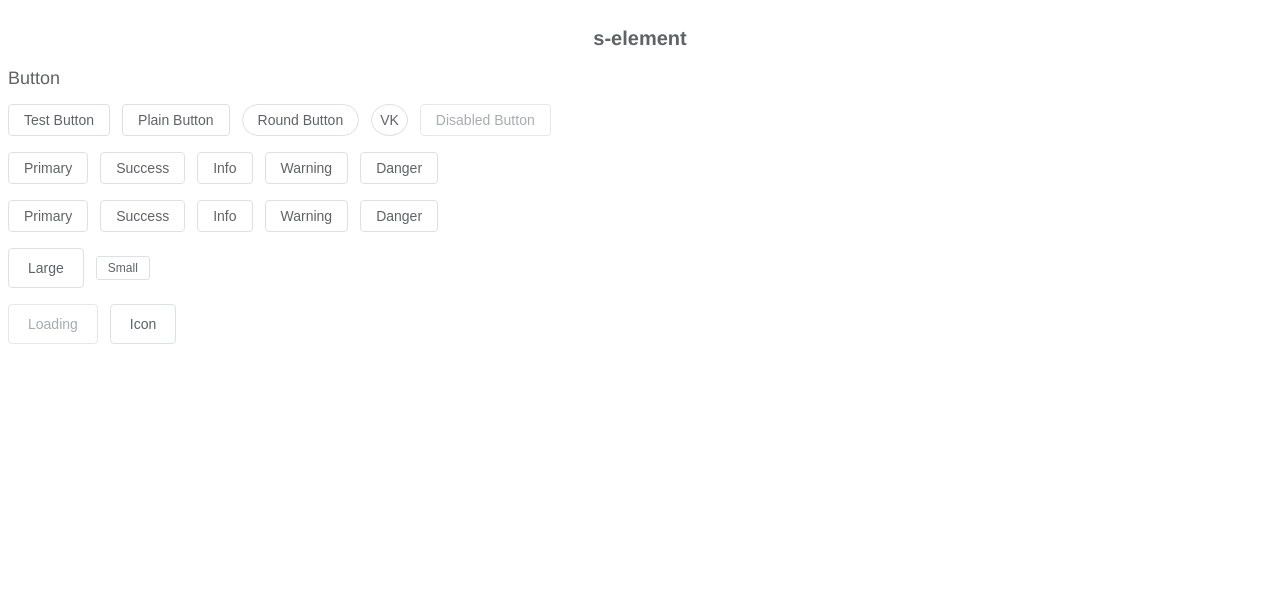
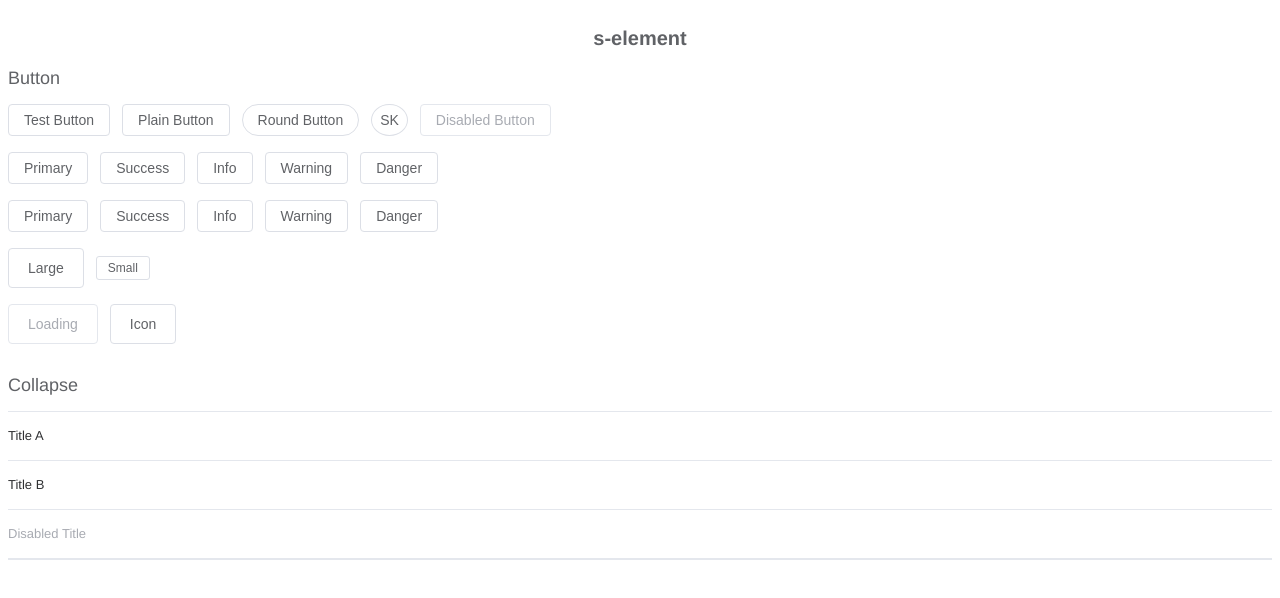
Before and after one commit to Kitesource/s-element, a Vue app: page / in a window 1280 px wide. Shown: the top 598 px of the page. Built offline with nearby package versions, Linux system fonts and the light colour scheme.

Commit message:
feat: add collapse component

```diff
--- a/postcss.config.cjs
+++ b/postcss.config.cjs
@@ -1,8 +1,9 @@
 /* eslint-env node */
 module.exports = {
   plugins: [
+    // 支持嵌套
+    require('postcss-nested'),
     require('postcss-each-variables'),
-    require('postcss-nested'),
     require('postcss-each')({
       plugins: {
         beforeEach: [require('postcss-for'), require('postcss-color-mix')]
--- a/src/App.vue
+++ b/src/App.vue
@@ -1,5 +1,10 @@
 <script setup lang="ts">
+import { ref } from 'vue'
 import Button from '@/components/Button/Button.vue'
+import Collapse from './components/Collapse/Collapse.vue'
+import CollapseItem from './components/Collapse/CollapseItem.vue'
+
+const collapseValue = ref([])
 </script>
 
 <template>
@@ -12,7 +17,7 @@ import Button from '@/components/Button/Button.vue'
     <Button ref="buttonRef">Test Button</Button>
     <Button plain>Plain Button</Button>
     <Button round>Round Button</Button>
-    <Button circle>VK</Button>
+    <Button circle>SK</Button>
     <Button disabled>Disabled Button</Button><br /><br />
     <Button type="primary">Primary</Button>
     <Button type="success">Success</Button>
@@ -28,6 +33,20 @@ import Button from '@/components/Button/Button.vue'
     <Button size="small">Small</Button><br /><br />
     <Button size="large" loading>Loading</Button>
     <Button size="large" icon="arrow-up">Icon</Button><br /><br />
+
+    <h2>Collapse</h2>
+    <Collapse v-model="collapseValue">
+      <CollapseItem name="a" title="Title A">
+        <h1>headline title</h1>
+        <div>this is content a aaa</div>
+      </CollapseItem>
+      <CollapseItem name="b" title="Title B">
+        <div>this is bbbbb test</div>
+      </CollapseItem>
+      <CollapseItem name="c" title="Disabled Title" disabled>
+        <div>this is cccc test</div>
+      </CollapseItem>
+    </Collapse>
   </main>
 </template>
 
--- /dev/null
+++ b/src/components/Collapse/Collapse.vue
@@ -0,0 +1,52 @@
+<template>
+  <div class="sk-collapse">
+    <slot />
+  </div>
+</template>
+<script setup lang="ts">
+import { ref, provide, watch } from 'vue'
+import type { NameType, CollapseProps, CollapseEmits } from './types'
+import { collapseContextKey } from './types'
+
+defineOptions({
+  name: 'SkCollapse'
+})
+const props = defineProps<CollapseProps>()
+const emits = defineEmits<CollapseEmits>()
+
+const activeNames = ref<NameType[]>(props.modelValue)
+watch(
+  () => props.modelValue,
+  () => {
+    activeNames.value = props.modelValue
+  }
+)
+
+if (props.accordion && activeNames.value.length > 1) {
+  console.warn('accordion mode should only have one acitve item')
+}
+
+const handleItemClick = (item: NameType) => {
+  let _activeNames = [...activeNames.value]
+  if (props.accordion) {
+    _activeNames = [activeNames.value[0] === item ? '' : item]
+    activeNames.value = _activeNames
+  } else {
+    const index = _activeNames.indexOf(item)
+    if (index > -1) {
+      // 存在，删除数组对应的一项
+      _activeNames.splice(index, 1)
+    } else {
+      // 不存在，插入对应的name
+      _activeNames.push(item)
+    }
+    activeNames.value = _activeNames
+  }
+  emits('update:modelValue', _activeNames)
+  emits('change', _activeNames)
+}
+provide(collapseContextKey, {
+  activeNames,
+  handleItemClick
+})
+</script>
--- /dev/null
+++ b/src/components/Collapse/CollapseItem.vue
@@ -0,0 +1,68 @@
+<template>
+  <div
+    class="sk-collapse-item"
+    :class="{
+      'is-disabled': disabled
+    }"
+  >
+    <div
+      class="sk-collapse-item__header"
+      :class="{
+        'is-disabled': disabled,
+        'is-active': isActive
+      }"
+      :id="`item-header-${name}`"
+      @click="handleClick"
+    >
+      <slot name="title">{{ title }}</slot>
+    </div>
+    <Transition name="slide" v-on="transitionEvents">
+      <div class="sk-collapse-item__wrapper" v-show="isActive">
+        <div class="sk-collapse-item__content" :id="`item-content-${name}`">
+          <slot />
+        </div>
+      </div>
+    </Transition>
+  </div>
+</template>
+<script setup lang="ts">
+import { inject, computed } from 'vue'
+import type { CollapseItemProps } from './types'
+import { collapseContextKey } from './types'
+defineOptions({
+  name: 'SkCollapseItem'
+})
+const props = defineProps<CollapseItemProps>()
+const collapseContext = inject(collapseContextKey)
+const isActive = computed(() => collapseContext?.activeNames.value.includes(props.name))
+const handleClick = () => {
+  if (props.disabled) {
+    return
+  }
+  collapseContext?.handleItemClick(props.name)
+}
+const transitionEvents: Record<string, (el: HTMLElement) => void> = {
+  beforeEnter(el) {
+    el.style.height = '0px'
+    el.style.overflow = 'hidden'
+  },
+  enter(el) {
+    el.style.height = `${el.scrollHeight}px`
+  },
+  afterEnter(el) {
+    el.style.height = ''
+    el.style.overflow = ''
+  },
+  beforeLeave(el) {
+    el.style.height = `${el.scrollHeight}px`
+    el.style.overflow = 'hidden'
+  },
+  leave(el) {
+    el.style.height = '0px'
+  },
+  afterLeave(el) {
+    el.style.height = ''
+    el.style.overflow = ''
+  }
+}
+</script>
--- /dev/null
+++ b/src/components/Collapse/style.css
@@ -0,0 +1,56 @@
+.sk-collapse {
+  --sk-collapse-border-color: var(--sk-border-color-light);
+  --sk-collapse-header-height: 48px;
+  --sk-collapse-header-bg-color: var(--sk-fill-color-blank);
+  --sk-collapse-header-text-color: var(--sk-text-color-primary);
+  --sk-collapse-header-font-size: 13px;
+  --sk-collapse-content-bg-color: var(--sk-fill-color-blank);
+  --sk-collapse-content-font-size: 13px;
+  --sk-collapse-content-text-color: var(--sk-text-color-primary);
+  --sk-collapse-disabled-text-color: var(--sk-disabled-text-color);
+  --sk-collapse-disabled-border-color: var(--sk-border-color-lighter);
+  border-top: 1px solid var(--sk-collapse-border-color);
+  border-bottom: 1px solid var(--sk-collapse-border-color);
+}
+.sk-collapse-item__header {
+  display: flex;
+  align-items: center;
+  justify-content: space-between;
+  height: var(--sk-collapse-header-height);
+  line-height: var(--sk-collapse-header-height);
+  background-color: var(--sk-collapse-header-bg-color);
+  color: var(--sk-collapse-header-text-color);
+  cursor: pointer;
+  font-size: var(--sk-collapse-header-font-size);
+  font-weight: 500;
+  transition: border-bottom-color var(--sk-transition-duration);
+  outline: none;
+  border-bottom: 1px solid var(--sk-collapse-border-color);
+  &.is-disabled {
+    color: var(--sk-collapse-disabled-text-color);
+    cursor: not-allowed;
+    background-image: none;
+  }
+  &.is-active {
+    border-bottom-color: transparent;
+    .header-angle {
+      transform: rotate(90deg);
+    }
+  }
+  .header-angle {
+    transition: transform var(--sk-transition-duration);
+  }
+}
+.sk-collapse-item__content {
+  will-change: height;
+  background-color: var(--sk-collapse-content-bg-color);
+  overflow: hidden;
+  box-sizing: border-box;
+  font-size: var(--sk-collapse-content-font-size);
+  color: var(--sk-collapse-content-text-color);
+  border-bottom: 1px solid var(--sk-collapse-border-color);
+  padding-bottom: 25px;
+}
+.slide-enter-active, .slide-leave-active {
+  transition: height var(--sk-transition-duration);
+}
--- /dev/null
+++ b/src/components/Collapse/types.ts
@@ -0,0 +1,23 @@
+import type { Ref, InjectionKey } from 'vue'
+export type NameType = string | number
+
+export interface CollapseProps {
+  modelValue: NameType[];
+  accordion?: boolean;
+}
+export interface CollapseItemProps {
+  name: NameType;
+  title?: string;
+  disabled?: boolean;
+}
+
+export interface CollapseContext {
+  activeNames: Ref<NameType[]>;
+  handleItemClick: (name: NameType) => void;
+}
+
+export interface CollapseEmits {
+  (e:'update:modelValue', values: NameType[]) : void;
+  (e:'change', values: NameType[]) : void;
+}
+export const collapseContextKey: InjectionKey<CollapseContext> = Symbol('collapseContextKey')
--- a/src/styles/index.css
+++ b/src/styles/index.css
@@ -1,3 +1,4 @@
 @import './vars.css';
 @import './reset.css';
-@import '../components/Button/style.css';
+@import '@/components/Button/style.css';
+@import '@/components/Collapse/style.css';
--- /dev/null
+++ b/src/vite-env.d.ts
@@ -0,0 +1,6 @@
+declare module '*.vue' {
+  import type { DefineComponent } from 'vue'
+  // eslint-disable-next-line @typescript-eslint/no-explicit-any, @typescript-eslint/ban-types
+  const component: DefineComponent<{}, {}, any>
+  export default component
+}
--- a/tsconfig.node.json
+++ b/tsconfig.node.json
@@ -11,9 +11,10 @@
     "composite": true,
     "noEmit": true,
     "tsBuildInfoFile": "./node_modules/.tmp/tsconfig.node.tsbuildinfo",
-
     "module": "ESNext",
     "moduleResolution": "Bundler",
-    "types": ["node"]
+    "types": [
+      "node"
+    ]
   }
 }
```
Also changed, not shown: tsconfig.app.json (+22 -5 lines), tsconfig.json (line endings or trailing spaces).
